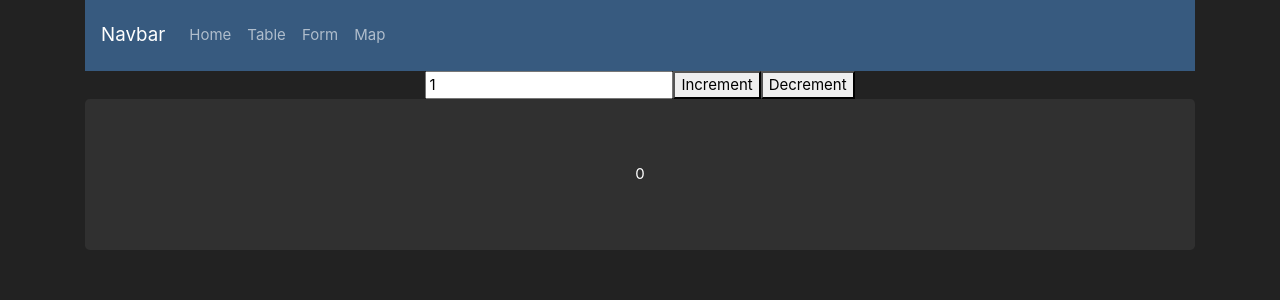
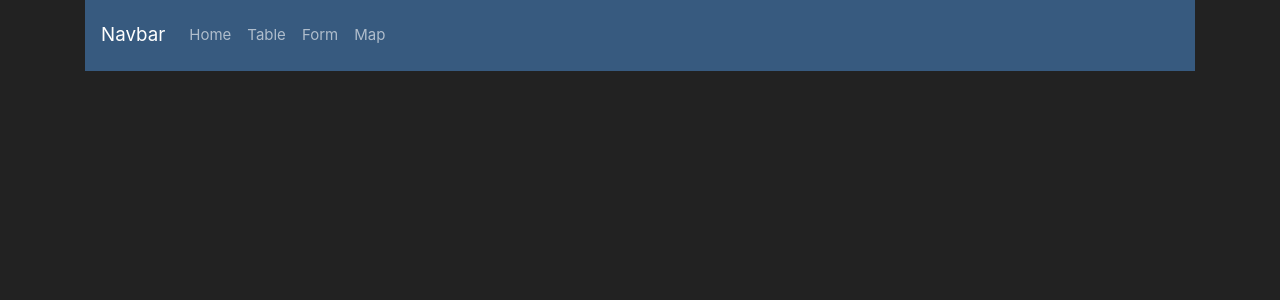
Before and after one commit to jrwallace1983/inspection-gis, a React (Create React App) app: page / in a window 1280 px wide. Shown: the top 300 px of the page. Built offline with nearby package versions, Linux system fonts and the light colour scheme; no server answers.

Commit message:
Update main.js

```diff
--- a/src/containers/main.js
+++ b/src/containers/main.js
@@ -116,7 +116,7 @@ class Main extends Component{
             <React.Fragment>
                 <Navbar></Navbar>
                 <Switch>
-                <Route path='/' exact render={(props) =>
+                <Route path='/home' exact render={(props) =>
                     <React.Fragment>
                     <Home></Home>
                     </React.Fragment>}/>
```
